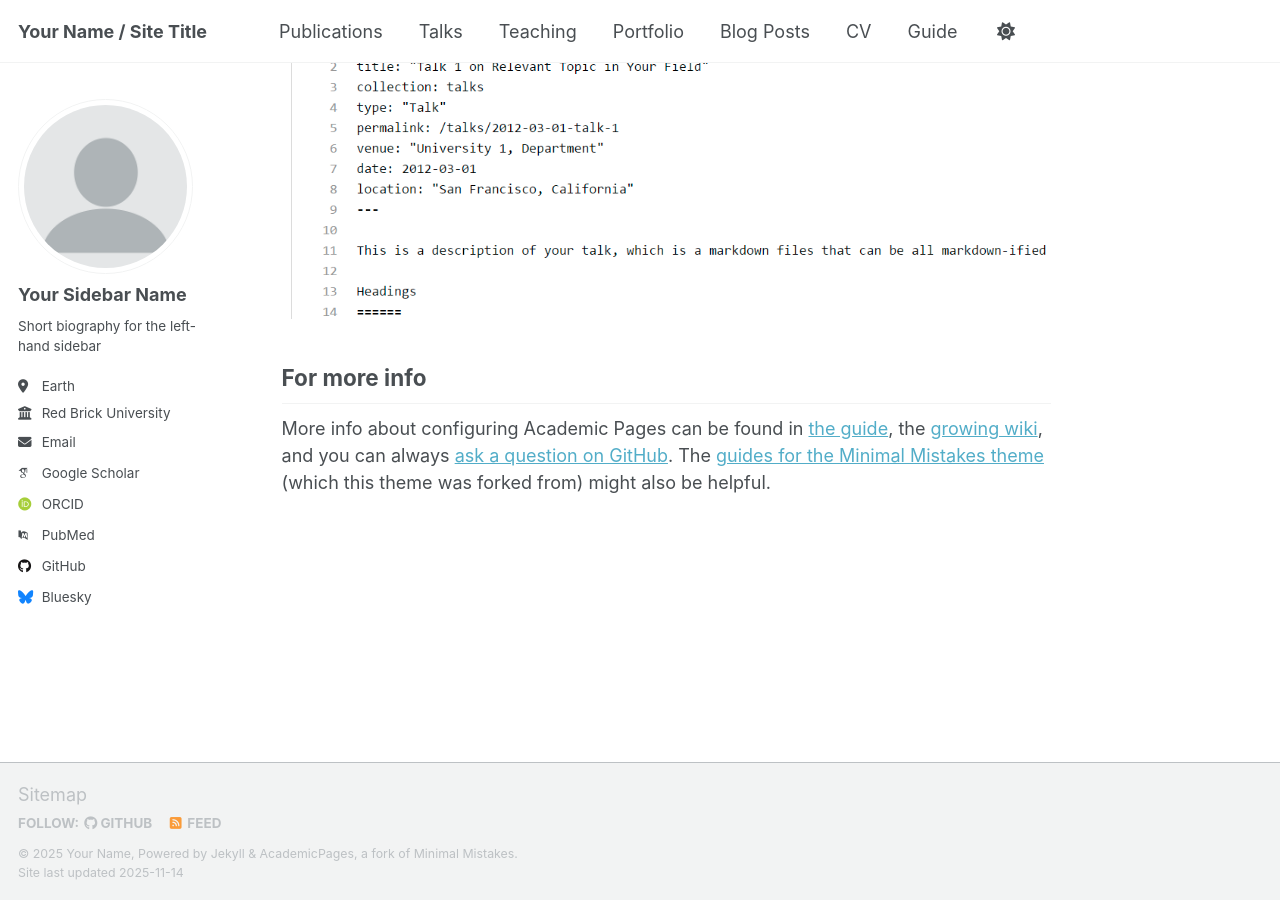
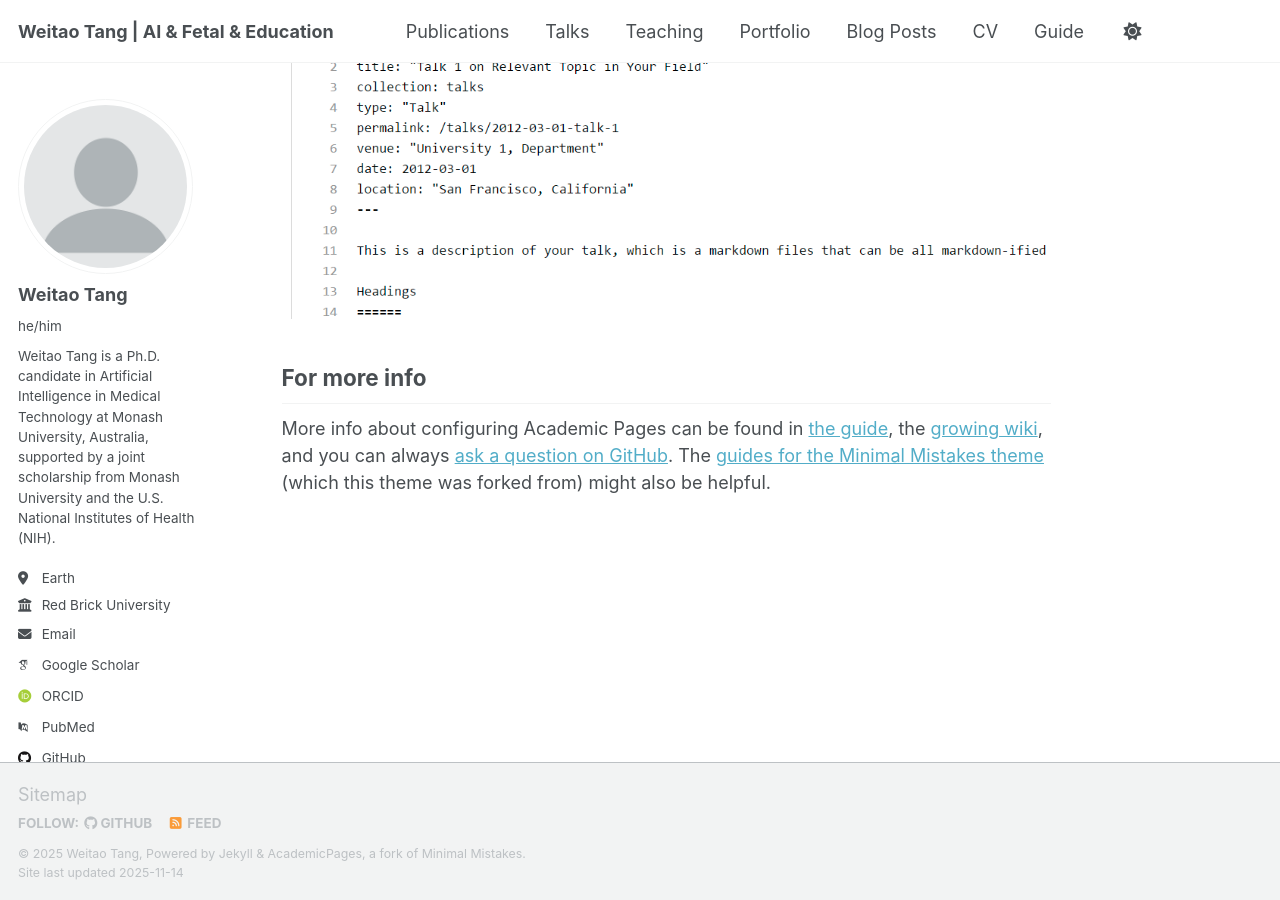
Before and after one commit to WeitaoTang-GitHub/WeitaoTang-GitHub.github.io, a Jekyll site: the page built from _pages/about.md, in a window 1280 px wide and 900 px high, scrolled down 2880 px. Built offline with Jekyll 4.4.1, drawn with Linux system fonts in a browser that asks for light colours; some web fonts are replaced; a script that is not in the unit is left out.

Commit message:
Update _config.yml

```diff
--- a/_config.yml
+++ b/_config.yml
@@ -9,14 +9,14 @@
 # Basic Site Settings
 locale                   : "en-US"
 site_theme               : "default" # Currently available options are "default", "air"
-title                    : "Your Name / Site Title"
+title                    : "Weitao Tang | AI & Fetal & Education"
 title_separator          : "-"
-name                     : &name "Your Name"
-description              : &description "Your Name's academic portfolio"   # Update this with a general description of your site, this is the default if not overridden by a page
-url                      : https://academicpages.github.io # The base hostname & protocol for your site e.g. "https://[your GitHub username].github.io",
+name                     : &name "Weitao Tang"
+description              : &description "Academic homepage of Weitao Tang, PhD candidate in AI & MedTech at Monash University"   # Update this with a general description of your site, this is the default if not overridden by a page
+url                      : https://weitaotang-github.github.io # The base hostname & protocol for your site e.g. "https://[your GitHub username].github.io",
                                                            # or if you already have some other page hosted on Github then use "https://[your GitHub username].github.io/[Your Repo Name]"
 baseurl                  : "" # the subpath of your site, e.g. "/blog"
-repository               : "academicpages/academicpages.github.io"
+repository               : "WeitaoTang-GitHub/WeitaoTang-GitHub.github.io"
 
 # Site Author - The following control what appear as part of the author content on the side bar.
 #               If a field is blank the icon and link will not appear, otherwise it will be shown.
@@ -24,9 +24,9 @@ repository               : "academicpages/academicpages.github.io"
 author:
   # Biographic information
   avatar           : "profile.png"
-  name             : "Your Sidebar Name"
-  pronouns         : # example: "she/her"
-  bio              : "Short biography for the left-hand sidebar"
+  name             : "Weitao Tang"
+  pronouns         : "he/him"
+  bio              : "Weitao Tang is a Ph.D. candidate in Artificial Intelligence in Medical Technology at Monash University, Australia, supported by a joint scholarship from Monash University and the U.S. National Institutes of Health (NIH)."
   location         : "Earth"
   employer         : "Red Brick University"
   uri              : # URL
```
